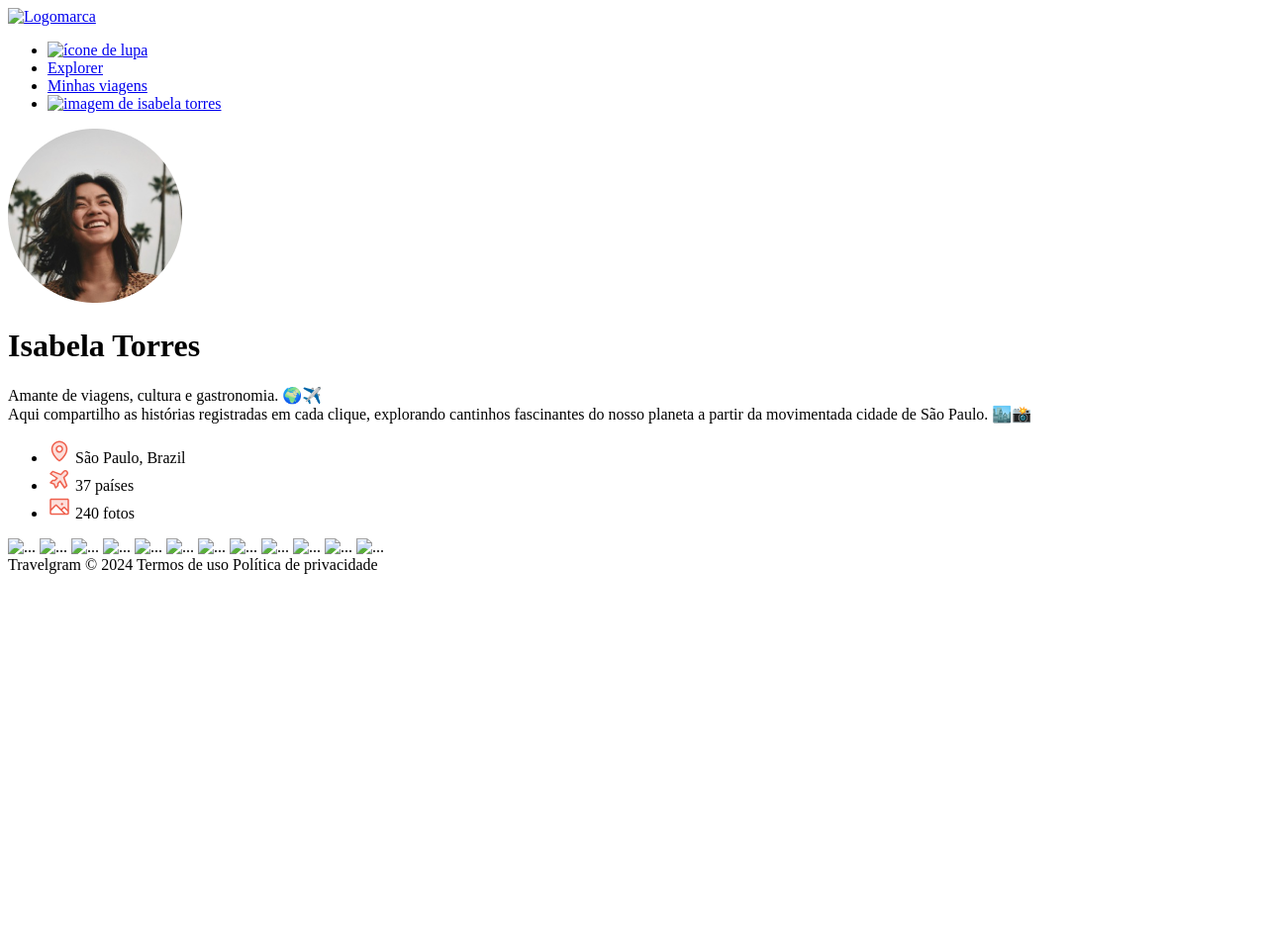
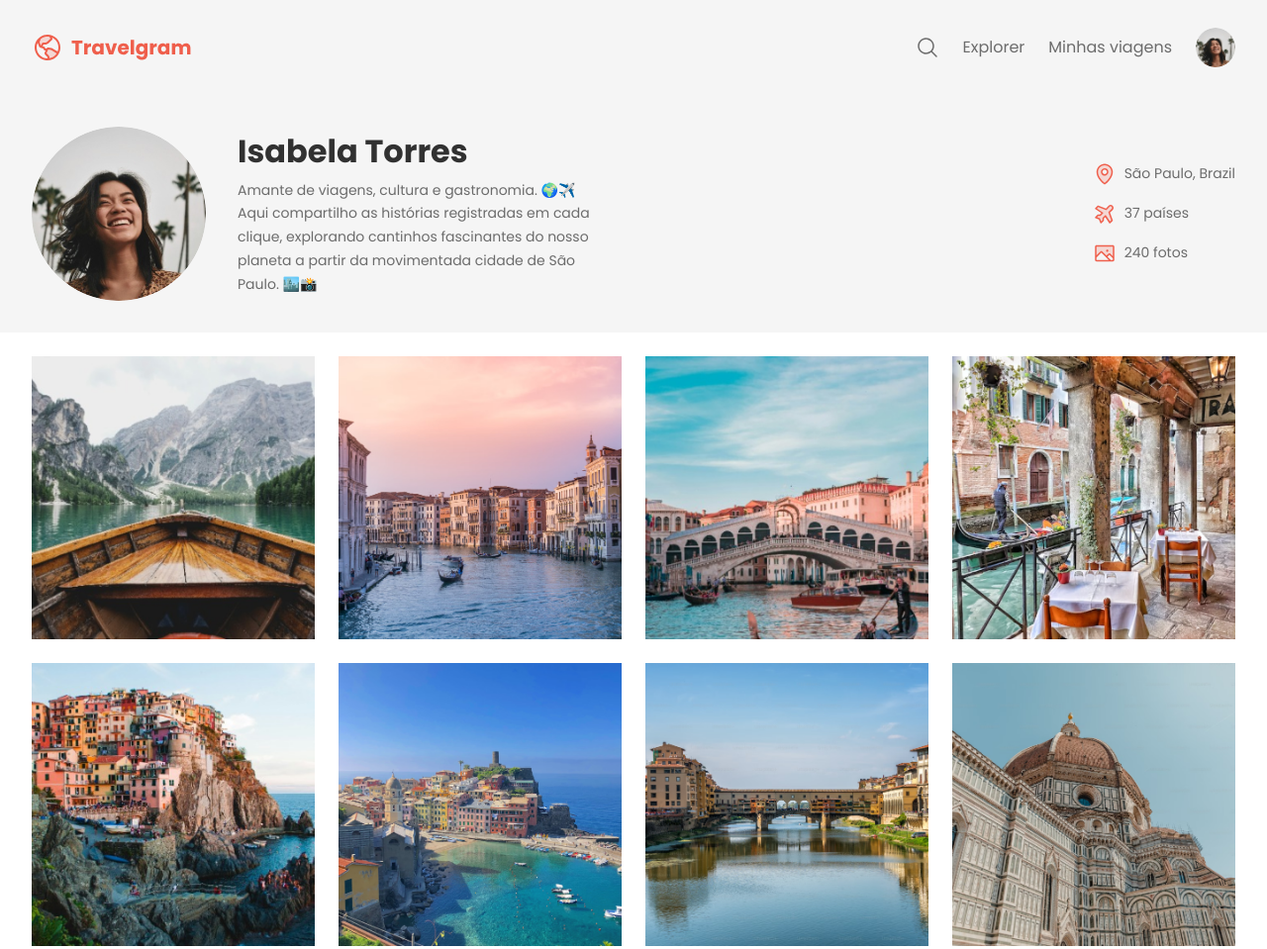
Before and after one commit to FlavioRoloff/travelgram, a plain HTML site: page index.html in a window 1280 px wide. Shown: the top 959 px of the page at 99% size. Before the commit the page ends 800 px from the top, so only its background shows below. Drawn offline with Linux system fonts and the light colour scheme; the site is published under a folder, as on GitHub Pages, so addresses that start at the root find nothing.

Commit message:
Update index.html

```diff
--- a/index.html
+++ b/index.html
@@ -7,8 +7,8 @@
 
   <meta charset="UTF-8">
   <meta name="viewport" content="width=device-width, initial-scale=1.0">
-  <title>Travelgram | Perfil de viagens</title>
-  <link rel="stylesheet" href="/styles/index.css">
+  <title>Travelgram</title>
+  <link rel="stylesheet" href="styles/index.css">
 
   <link rel="preconnect" href="https://fonts.gstatic.com" crossorigin>
   <link href="https://fonts.googleapis.com/css2?family=Open+Sans:ital,wght@0,300..800;1,300..800&family=Poppins:ital,wght@0,100;0,200;0,300;0,400;0,500;0,600;0,700;0,800;0,900;1,100;1,200;1,300;1,400;1,500;1,600;1,700;1,800;1,900&display=swap" rel="stylesheet">
@@ -17,16 +17,16 @@
   <div class="bg-surface-color">
     <nav class="container">
       <a href="#" id="logo">
-        <img src="/assets/Logo.svg" alt="Logomarca">
+        <img src="assets/Logo.svg" alt="Logomarca">
       </a>
       <ul id="primary-menu">
         <li><a href="#">
-          <img src="/assets/icons/MagnifyingGlass.svg" alt="ícone de lupa">
+          <img src="assets/icons/MagnifyingGlass.svg" alt="ícone de lupa">
         </a></li>
         <li><a href="#">Explorer</a></li>
         <li><a href="#">Minhas viagens</a></li>
         <li><a href="#">
-          <img src="/assets/Profilepic.png" alt="imagem de isabela torres">
+          <img src="assets/Profilepic.png" alt="imagem de isabela torres">
         </a></li>
       </ul>
     </nav>
@@ -62,18 +62,18 @@
   </div>
 
   <main class="container">
-    <img src="/assets/images/Image 01.png" alt="...">
-    <img src="/assets/images/Image 02.png" alt="...">
-    <img src="/assets/images/Image 03.png" alt="...">
-    <img src="/assets/images/Image 04.png" alt="...">
-    <img src="/assets/images/Image 05.png" alt="...">
-    <img src="/assets/images/Image 06.png" alt="...">
-    <img src="/assets/images/Image 07.png" alt="...">
-    <img src="/assets/images/Image 08.png" alt="...">
-    <img src="/assets/images/Image 09.png" alt="...">
-    <img src="/assets/images/Image 10.png" alt="...">
-    <img src="/assets/images/Image 11.png" alt="...">
-    <img src="/assets/images/Image 12.png" alt="...">
+    <img src="assets/images/Image 01.png" alt="...">
+    <img src="assets/images/Image 02.png" alt="...">
+    <img src="assets/images/Image 03.png" alt="...">
+    <img src="assets/images/Image 04.png" alt="...">
+    <img src="assets/images/Image 05.png" alt="...">
+    <img src="assets/images/Image 06.png" alt="...">
+    <img src="assets/images/Image 07.png" alt="...">
+    <img src="assets/images/Image 08.png" alt="...">
+    <img src="assets/images/Image 09.png" alt="...">
+    <img src="assets/images/Image 10.png" alt="...">
+    <img src="assets/images/Image 11.png" alt="...">
+    <img src="assets/images/Image 12.png" alt="...">
   </main>
   <footer class="container">
     <span>Travelgram © 2024</span>
```
